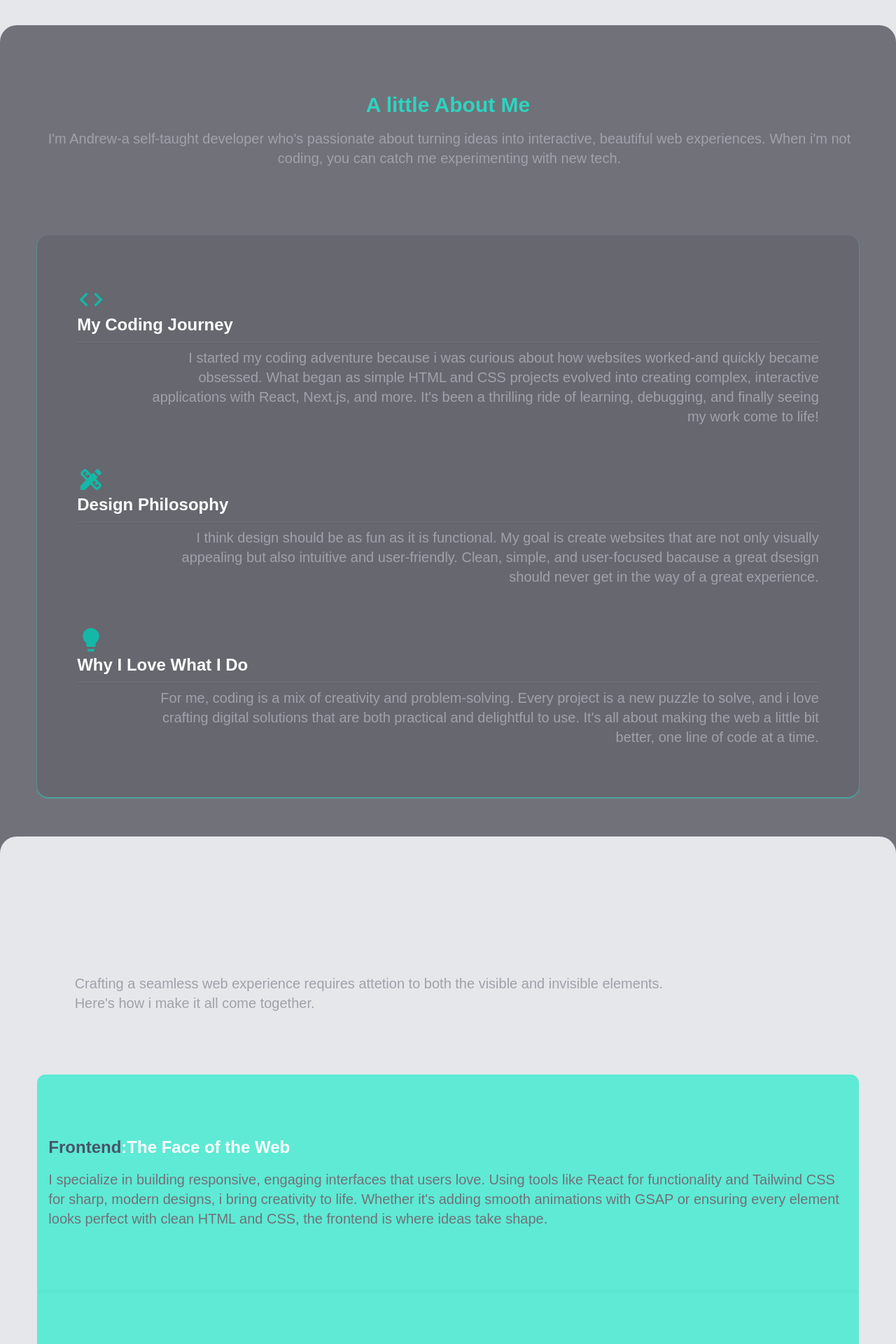
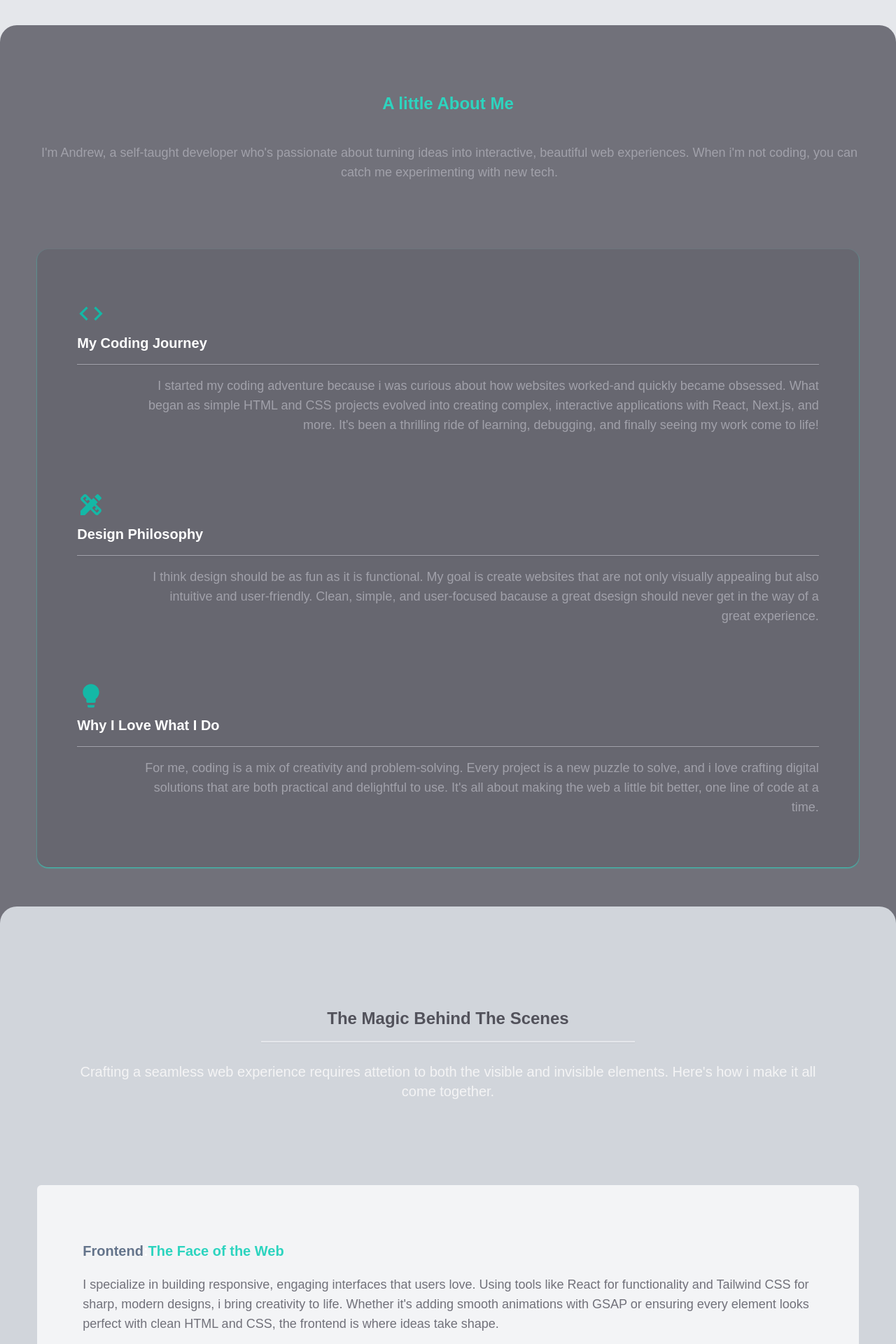
Before and after one commit to drucodecraft/mysite, a Next.js app: page / in a window 1280 px wide. Shown: the part 860-2780 px from the top of the page at 70% size. Built offline with nearby package versions, Linux system fonts and the light colour scheme.

Commit message:
add black color gradient

```diff
--- a/app/page.js
+++ b/app/page.js
@@ -5,7 +5,7 @@ import HeroComponent from "@/components/Hero/HeroComponent";
 import Top from "@/components/ScrollTopComponent/Top";
 import AboutComp from "@/components/AboutComponent/AboutComp";
 import Skills from "@/components/skills/skills";
-import Qoute from "@/components/qoute/qoute";
+
 import ProjectsComponent from "@/components/Projects/ProjectsComponent";
 import Footer from "@/components/footer/footer";
 import { useEffect, useRef } from "react";
@@ -45,10 +45,8 @@ export default function Home() {
       <NavBar />
       <HeroComponent />
       <AboutComp />
-
       <Skills />
-      {/* <Qoute />
-      <ProjectsComponent /> */}
+      <ProjectsComponent />
       {/* <Top />
       <Footer /> */}
     </div>
--- a/components/AboutComponent/AboutComp.jsx
+++ b/components/AboutComponent/AboutComp.jsx
@@ -34,12 +34,12 @@ export default function AboutComp() {
     >
       <div className=" w-11/12 pt-24 pb-24 mx-auto">
         <figure>
-          <figcaption className=" flex flex-col gap-4">
-            <h3 className="  w-fit mx-auto text-teal-400 text-3xl font-bold">
+          <figcaption className=" flex flex-col gap-10">
+            <h3 className="  w-fit mx-auto text-teal-400 text-2xl font-black">
               A little About Me
             </h3>
-            <p className=" text-zinc-400 text-center pl-1  mx-auto  text-xl">
-              I&apos;m Andrew-a self-taught developer who&apos;s passionate
+            <p className=" text-zinc-400 text-center pl-1  mx-auto  text-lg">
+              I&apos;m Andrew, a self-taught developer who&apos;s passionate
               about turning ideas into interactive, beautiful web experiences.
               When i&apos;m not coding, you can catch me experimenting with new
               tech.
@@ -47,20 +47,20 @@ export default function AboutComp() {
           </figcaption>
         </figure>
       </div>
-      <div className="flex  flex-col overflow-hidden gap-4 w-11/12  mx-auto rounded-2xl shadow-sm shadow-teal-400 bg-zinc-600 bg-opacity-30  py-4 ">
+      <div className="flex  flex-col overflow-hidden  w-11/12  mx-auto rounded-2xl shadow-sm shadow-teal-400 bg-zinc-600 bg-opacity-30  py-4 ">
         <section className=" w-11/12  mx-auto ">
-          <ul className=" flex flex-col py-14 gap-14 px-2  ">
+          <ul className=" flex flex-col py-14 gap-20 px-2  ">
             {data.map((content, index) => {
               return (
                 <li key={index} className=" ">
                   <figure className="">
-                    <figcaption className=" flex  flex-col ">
+                    <figcaption className=" flex  flex-col gap-2 ">
                       {<content.Icon className={` h-10 w-10 text-teal-500`} />}
-                      <h3 className=" font-semibold text-white text-2xl ">
+                      <h3 className=" font-semibold text-white text-xl ">
                         {content.title}
                       </h3>
-                      <hr className=" border-t-zinc-500 w-full  my-2 shadow " />
-                      <p className=" w-11/12 text-zinc-400 text-xl text-end ml-auto  ">
+                      <hr className=" border-t-zinc-400 w-full  my-2 shadow " />
+                      <p className=" w-11/12 text-zinc-400 text-lg text-end ml-auto  ">
                         {content.content}
                       </p>
                     </figcaption>
--- a/components/Projects/ProjectsComponent.jsx
+++ b/components/Projects/ProjectsComponent.jsx
@@ -1,19 +1,14 @@
-import React, { useRef, useEffect } from "react";
-import useStore from "@/store/useStore";
+"use client";
 import gsap from "gsap";
-import { ScrollToPlugin } from "gsap/ScrollToPlugin";
+import { ScrollTrigger } from "gsap/ScrollTrigger";
+import React, { useEffect, useRef } from "react";
+
 export default function ProjectsComponent() {
   return (
-    <div className=" bg-sky-600 text-gray-500  py-20">
-      <div className=" flex flex-col w-10/12 mx-auto">
-        <h2 className=" bg-sky-50 py-2 rounded-t-xl text-2xl mb-4 font-semibold text-center text-sky-600 drop-shadow-md">
-          Projects
-        </h2>
-        <p className=" text-gray-200 text-center text-lg font-normal drop-shadow-sm">
-          I&apos;m currently working on projects that will demonstrate my
-          expertise. Stay tuned!
-        </p>
-      </div>
+    <div className=" h-full flex bg-gray-200">
+      <section className=" mt-16 w-full flex items-center h-20">
+        <div className=" text-4xl text-gray-100 font-bold">Project</div>
+      </section>
     </div>
   );
 }
--- a/components/navBar/NavBar.jsx
+++ b/components/navBar/NavBar.jsx
@@ -6,7 +6,7 @@ export default function NavBar() {
       <div className=" w-10/12  mx-auto flex items-center justify-between">
         <div id="navBrand" className="  flex items-center text-2xl font-black">
           <p className=" text-zinc-400 ">Simply</p>
-          <p className="  text-zinc-300">Drew</p>
+          <p className="  text-zinc-50">Drew</p>
         </div>
         <div
           id="toggler"
--- a/components/qoute/qoute.jsx
+++ /dev/null
@@ -1,16 +0,0 @@
-import React from "react";
-import { FaQuoteLeft, FaQuoteRight } from "react-icons/fa";
-
-export default function Qoute() {
-  return (
-    <div className=" w-full bg-sky-600">
-      <section className="   w-10/12 mx-auto  h-full items-center justify-center flex     ">
-        <FaQuoteLeft className={"text-indigo-50 h-48 w-28"} />
-        <p className=" max-w-xl font-medium text-center text-xl text-gray-100">
-          The Best Way To Predict The Future Is To Code It
-        </p>
-        <FaQuoteRight className={"text-indigo-50 h-48 w-28"} />
-      </section>
-    </div>
-  );
-}
--- a/components/skills/bar/bar.jsx
+++ /dev/null
@@ -1,42 +0,0 @@
-"use client";
-
-import React, { useRef } from "react";
-
-export default function Bar({ percentage, skill }) {
-  const barRef = useRef(null);
-  return (
-    <div className=" flex flex-col gap-1">
-      <section className=" flex w-full justify-between items-center">
-        <p className=" text-gray-300  text-base font-normal drop-shadow-sm">
-          {skill}
-        </p>
-        <p className=" text-gray-100  text-base font-normal drop-shadow-sm">
-          {percentage}%
-        </p>
-      </section>
-      <section>
-        <svg width={"100%"} height={"20"}>
-          <rect
-            x={0}
-            y={0}
-            width={"100%"}
-            height={10}
-            fill="#e0e0e0"
-            rx={10}
-            ry={10}
-          />
-          <rect
-            ref={barRef}
-            x={0}
-            y={0}
-            height={10}
-            rx={10}
-            ry={10}
-            fill="#00aaff"
-            width={`${percentage ? percentage : 0}%`}
-          />
-        </svg>
-      </section>
-    </div>
-  );
-}
--- a/components/skills/skills.jsx
+++ b/components/skills/skills.jsx
@@ -2,29 +2,29 @@ import React from "react";
 
 export default function Skills() {
   return (
-    <div className=" relative -top-12 rounded-t-3xl h-full flex flex-col gap-8 bg-gray-200 pt-36 pb-18">
-      <section className="  w-10/12 mx-auto">
-        <h3 className=" text-3xl bg-clip-text text-transparent font-semibold bg-gradient-to-tl text-teal-400">
+    <div className=" relative -top-12 rounded-t-3xl h-full flex flex-col gap-8 bg-gray-300 pt-36 pb-18">
+      <section className="  w-10/12  flex flex-col gap-2 mx-auto">
+        <h3 className=" text-2xl text-center  font-black  text-zinc-600">
           The Magic Behind The Scenes
         </h3>
-
-        <p className=" mt-4 w-10/12 text-xl text-zinc-400 ">
+        <hr className=" shadow-sm border-t-gray-200 border-t-2 mt-2 w-6/12 mx-auto shadow" />
+        <p className=" mt-5  text-xl text-center text-zinc-100 ">
           Crafting a seamless web experience requires attetion to both the
           visible and invisible elements. Here&apos;s how i make it all come
           together.
         </p>
       </section>
-      <section className="flex rounded-xl overflow-hidden bg-teal-300 mt-14 py-8 mx-auto h-fit w-11/12 ">
+      <section className="flex rounded-xl overflow-hidden bg-transparent bg-opacity-50 mt-14 py-8 mx-auto h-fit w-11/12 ">
         <ul className=" flex flex-col gap-8    h-fit ">
-          <li className=" flex  h-fit">
-            <figure className=" ">
-              <figcaption className=" pt-14 pb-14   ml-auto px-4 ">
-                <h3 className=" text-2xl font-black text-white ">
-                  <span className=" text-slate-600 ">Frontend</span>
+          <li className=" flex w-full rounded-md bg-gray-100   h-full">
+            <figure className="w-11/12 mx-auto ">
+              <figcaption className=" pt-20 pb-14   ml-auto px-4 flex flex-col gap-1 ">
+                <h3 className=" text-xl font-black text-teal-400 ">
+                  <span className=" text-slate-500 ">Frontend</span>
                   <span className=" text-white">:</span>
                   The Face of the Web
                 </h3>
-                <p className=" text-xl mt-4 text-zinc-500">
+                <p className=" text-lg mt-4 text-zinc-500">
                   I specialize in building responsive, engaging interfaces that
                   users love. Using tools like React for functionality and
                   Tailwind CSS for sharp, modern designs, i bring creativity to
@@ -36,16 +36,16 @@ export default function Skills() {
             </figure>
           </li>
           {/* second  */}
-          <hr className=" border-t-teal-300 shadow" />
-          <li className=" flex  h-fit ">
-            <figure className=" ">
-              <figcaption className=" pt-14 pb-14    ml-auto px-4 ">
-                <h3 className=" text-2xl font-black text-white ">
-                  <span className=" text-slate-600 ">Backend</span>
-                  <span className=" text-white">:</span>
+
+          <li className=" flex rounded-md bg-gray-100  h-fit ">
+            <figure className=" mx-auto w-11/12 ">
+              <figcaption className=" pt-20 pb-14  flex-col flex gap-1   ml-auto px-4 ">
+                <h3 className=" text-xl font-black text-teal-400 ">
+                  <span className=" text-slate-500 ">Backend</span>
+                  <span className=" text-slate-50">:</span>
                   The Brains of the Operation
                 </h3>
-                <p className=" text-xl mt-4 text-zinc-500">
+                <p className=" text-lg mt-4 text-zinc-500">
                   Behind every great interfaces lies a powerful backend. I use
                   Node.js and Express.js to create efficient, scalable
                   server-side solutions. Databases like MongoDb and MySQL ensure
```
Also changed, not shown: components/Hero/HeroComponent.jsx (+4 -6 lines).
